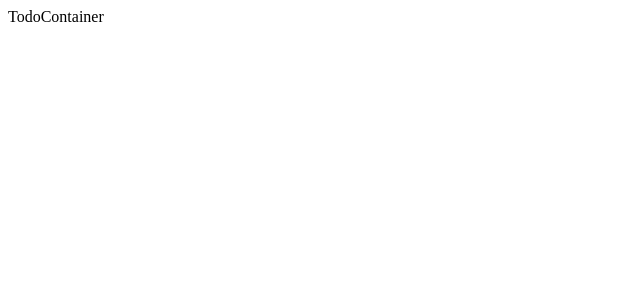
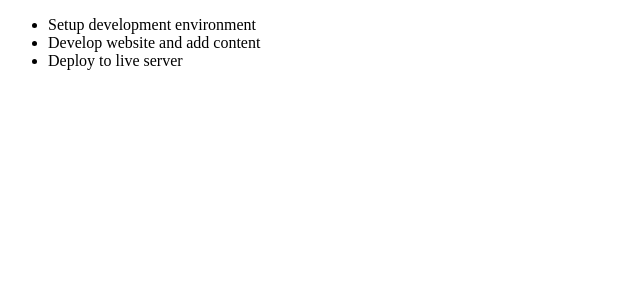
Before and after one commit to bahoz-ali/TODO_REACT, a React (Create React App) app: page / in a window 1280 px wide. Shown: the top 300 px of the page, without its empty margins (0-640 px from the left). Built offline with nearby package versions, Linux system fonts and the light colour scheme.

Commit message:
rendering the constant tasks

```diff
--- a/src/components/TodoContainer.jsx
+++ b/src/components/TodoContainer.jsx
@@ -1,7 +1,32 @@
 import React, { Component } from 'react';
+import TodosList from './TodosList';
 
 export default class TodoContainer extends Component {
+  state = {
+    todos: [
+      {
+        id: 1,
+        title: 'Setup development environment',
+        completed: true,
+      },
+      {
+        id: 2,
+        title: 'Develop website and add content',
+        completed: false,
+      },
+      {
+        id: 3,
+        title: 'Deploy to live server',
+        completed: false,
+      },
+    ],
+  };
+
   render() {
-    return <div>TodoContainer</div>;
+    return (
+      <div>
+        <TodosList todos={this.state.todos} />
+      </div>
+    );
   }
 }
--- a/src/components/TodosList.jsx
+++ b/src/components/TodosList.jsx
@@ -0,0 +1,19 @@
+import React, { Component } from 'react';
+
+export default class TodosList extends Component {
+  constructor(props) {
+    super(props);
+  }
+
+  render() {
+    return (
+      <div>
+        <ul>
+          {this.props.todos?.map((todo) => (
+            <li key={todo.id}>{todo.title}</li>
+          ))}
+        </ul>
+      </div>
+    );
+  }
+}
```
Also changed, not shown: src/components/InputTodo.jsx (+7 -0 lines).
